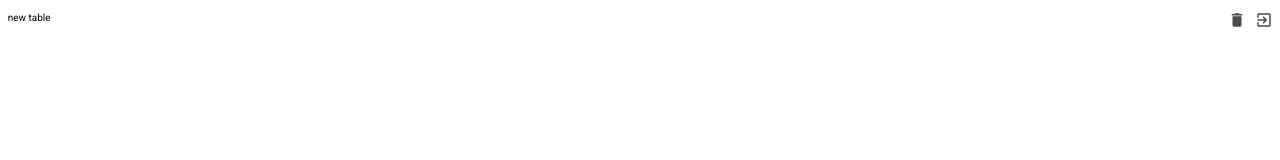
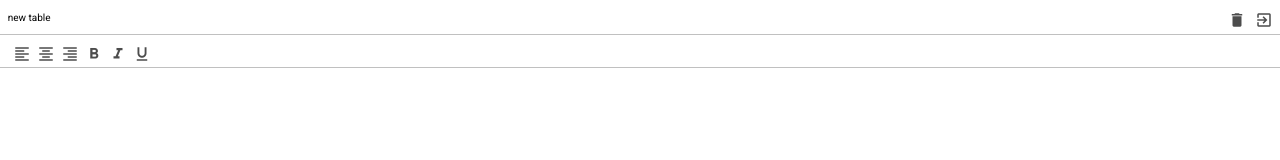
Before and after one commit to Kinokus/learning-js-2020, a website built with webpack: page src/index.html in a window 1280 px wide. Built offline with nearby package versions, Linux system fonts and the light colour scheme.

Commit message:
toolbar style + formula style

```diff
--- a/src/index.html
+++ b/src/index.html
@@ -20,11 +20,17 @@
         </div>
 
         <div class="excel__toolbar">
-
+            <div class="button"><i class="material-icons">format_align_left</i></div>
+            <div class="button"><i class="material-icons">format_align_center</i></div>
+            <div class="button"><i class="material-icons">format_align_right</i></div>
+            <div class="button"><i class="material-icons">format_bold</i></div>
+            <div class="button"><i class="material-icons">format_italic</i></div>
+            <div class="button"><i class="material-icons">format_underline</i></div>
         </div>
 
         <div class="excel__formula">
-
+            <div class="info"></div>
+            <div class="input"></div>
         </div>
 
         <div class="excel__table">
--- a/src/scss/_variables.scss
+++ b/src/scss/_variables.scss
@@ -1,4 +1,5 @@
 $header-height: 34px;
+$toolbar-height: 34px;
 $header-input-focus-border: #1a73e8;
 $input-hover: #eeeeee;
 $border-color: #c0c0c0;
--- a/src/scss/toolbar.scss
+++ b/src/scss/toolbar.scss
@@ -1,5 +1,17 @@
 @import "variables";
 @import "mixins";
-.excel__toolbar{
 
+.excel__toolbar {
+  position: absolute;
+  height: $toolbar-height;
+  top: $header-height;
+  left: 0;
+  right: 0;
+  border-block-start: 1px solid $border-color;
+  border-block-end: 1px solid $border-color;
+  padding: 7px 10px;
+  display: flex;
+  .button{
+    @include button(green);
+  }
 }
```
